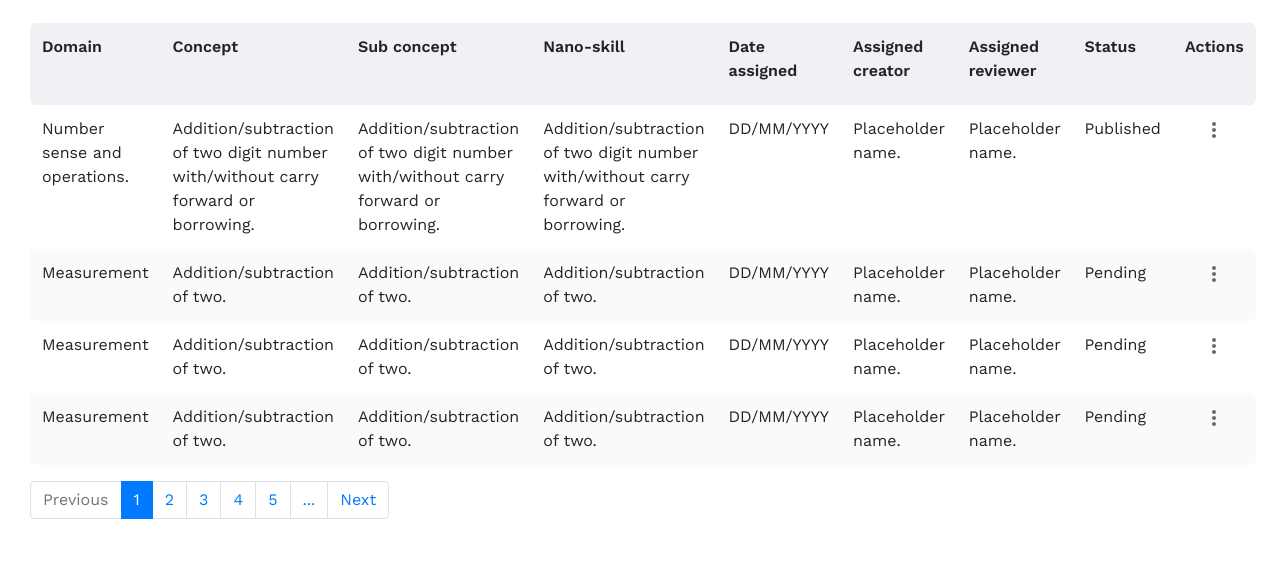
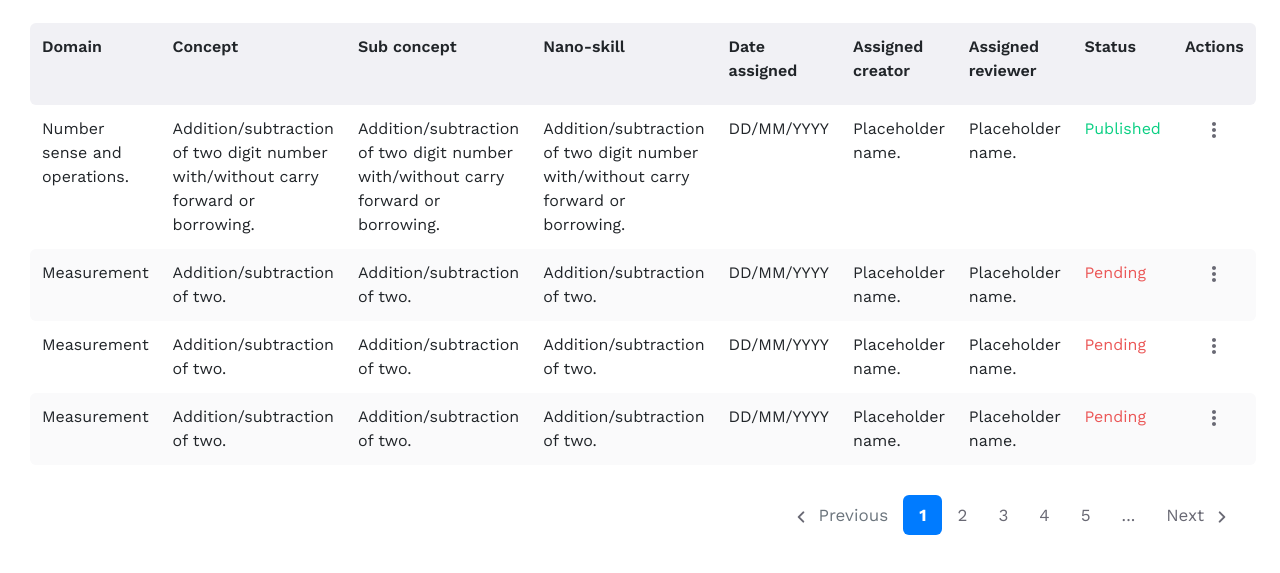
Before and after one commit to atul-gairola/unlearn_kids_progress, a plain HTML site: page index.html in a window 1280 px wide. Shown: the part 127-700 px from the top of the page. Drawn offline with nearby package versions, Linux system fonts and the light colour scheme.

Commit message:
Complete progress site - final commit

```diff
--- a/index.html
+++ b/index.html
@@ -54,17 +54,15 @@
         <td>DD/MM/YYYY</td>
         <td>Placeholder name.</td>
         <td>Placeholder name.</td>
-        <td>Published</td>
+        <td class="status" data-toggle="tooltip" data-placement="top" title='Published'>Published</td>
         <td class='action' >
-          <div class="svg" data-toggle="popover" data-trigger="click"  title="Dismissible popover" data-content="And here's some amazing content. It's very engaging. Right?">
-            <svg  width="24" height="24" viewBox="0 0 24 24" fill="none" xmlns="http://www.w3.org/2000/svg" >
+            <svg  width="24" height="24" viewBox="0 0 24 24" fill="none" xmlns="http://www.w3.org/2000/svg" data-toggle="tooltip" data-placement="bottom" data-html='true' title='<p>View</p><p>Comment</p><p>Delete</p>' >
               <g id="app/more_vert">
                 <path id="icon/navigation/more_vert_24px" fill-rule="evenodd" clip-rule="evenodd"
                   d="M12 8C13.1 8 14 7.1 14 6C14 4.9 13.1 4 12 4C10.9 4 10 4.9 10 6C10 7.1 10.9 8 12 8ZM12 10C10.9 10 10 10.9 10 12C10 13.1 10.9 14 12 14C13.1 14 14 13.1 14 12C14 10.9 13.1 10 12 10ZM10 18C10 16.9 10.9 16 12 16C13.1 16 14 16.9 14 18C14 19.1 13.1 20 12 20C10.9 20 10 19.1 10 18Z"
                   fill="#696974" />
               </g>
             </svg>
-          </div>
         </td>
       </tr>
       <tr>
@@ -75,9 +73,9 @@
         <td>DD/MM/YYYY</td>
         <td>Placeholder name.</td>
         <td>Placeholder name.</td>
-        <td>Pending</td>
+        <td class="status" data-toggle="tooltip" data-placement="top" title='with the creator'>Pending</td>
         <td class='action'>
-          <svg width="24" height="24" viewBox="0 0 24 24" fill="none" xmlns="http://www.w3.org/2000/svg">
+          <svg width="24" height="24" viewBox="0 0 24 24" fill="none" xmlns="http://www.w3.org/2000/svg" data-toggle="tooltip" data-placement="bottom" data-html='true' title='<p>View</p><p>Comment</p><p>Delete</p>'>
             <g id="app/more_vert">
               <path id="icon/navigation/more_vert_24px" fill-rule="evenodd" clip-rule="evenodd"
                 d="M12 8C13.1 8 14 7.1 14 6C14 4.9 13.1 4 12 4C10.9 4 10 4.9 10 6C10 7.1 10.9 8 12 8ZM12 10C10.9 10 10 10.9 10 12C10 13.1 10.9 14 12 14C13.1 14 14 13.1 14 12C14 10.9 13.1 10 12 10ZM10 18C10 16.9 10.9 16 12 16C13.1 16 14 16.9 14 18C14 19.1 13.1 20 12 20C10.9 20 10 19.1 10 18Z"
@@ -94,9 +92,9 @@
         <td>DD/MM/YYYY</td>
         <td>Placeholder name.</td>
         <td>Placeholder name.</td>
-        <td>Pending</td>
+        <td class="status" data-toggle="tooltip" data-placement="top" title='with the creator'>Pending</td>
         <td class='action'>
-          <svg width="24" height="24" viewBox="0 0 24 24" fill="none" xmlns="http://www.w3.org/2000/svg">
+          <svg width="24" height="24" viewBox="0 0 24 24" fill="none" xmlns="http://www.w3.org/2000/svg" data-toggle="tooltip" data-placement="bottom" data-html='true' title='<p>View</p><p>Comment</p><p>Delete</p>'>
             <g id="app/more_vert">
               <path id="icon/navigation/more_vert_24px" fill-rule="evenodd" clip-rule="evenodd"
                 d="M12 8C13.1 8 14 7.1 14 6C14 4.9 13.1 4 12 4C10.9 4 10 4.9 10 6C10 7.1 10.9 8 12 8ZM12 10C10.9 10 10 10.9 10 12C10 13.1 10.9 14 12 14C13.1 14 14 13.1 14 12C14 10.9 13.1 10 12 10ZM10 18C10 16.9 10.9 16 12 16C13.1 16 14 16.9 14 18C14 19.1 13.1 20 12 20C10.9 20 10 19.1 10 18Z"
@@ -113,9 +111,9 @@
         <td>DD/MM/YYYY</td>
         <td>Placeholder name.</td>
         <td>Placeholder name.</td>
-        <td>Pending</td>
+        <td class="status" data-toggle="tooltip" data-placement="top" title='with the creator'>Pending</td>
         <td class='action'>
-          <svg width="24" height="24" viewBox="0 0 24 24" fill="none" xmlns="http://www.w3.org/2000/svg">
+          <svg width="24" height="24" viewBox="0 0 24 24" fill="none" xmlns="http://www.w3.org/2000/svg" data-toggle="tooltip" data-placement="bottom" data-html='true' title='<p>View</p><p>Comment</p><p>Delete</p>'>
             <g id="app/more_vert">
               <path id="icon/navigation/more_vert_24px" fill-rule="evenodd" clip-rule="evenodd"
                 d="M12 8C13.1 8 14 7.1 14 6C14 4.9 13.1 4 12 4C10.9 4 10 4.9 10 6C10 7.1 10.9 8 12 8ZM12 10C10.9 10 10 10.9 10 12C10 13.1 10.9 14 12 14C13.1 14 14 13.1 14 12C14 10.9 13.1 10 12 10ZM10 18C10 16.9 10.9 16 12 16C13.1 16 14 16.9 14 18C14 19.1 13.1 20 12 20C10.9 20 10 19.1 10 18Z"
@@ -128,24 +126,24 @@
     </table>
 
 <!-- PAGINATION -->
-    <nav aria-label="...">
-  <ul class="pagination">
+    <nav  aria-label="...">
+  <ul class="pagination justify-content-end">
     <li class="page-item disabled">
-      <span class="page-link">Previous</span>
+      <span class="page-link"> <img id="left-arrow" src="icons/chevron_left_rounded.png" alt="arrow-head"> Previous</span>
     </li>
     <li class="page-item active">
-      <span class="page-link">
+      <span class="page-link ">
         1
         <span class="sr-only">(current)</span>
       </span>
     </li>
-      <li class="page-item"><a class="page-link" href="#">2</a></li>
+      <li class="page-item "><a class="page-link" href="#">2</a></li>
     <li class="page-item"><a class="page-link" href="#">3</a></li>
     <li class="page-item"><a class="page-link" href="#">4</a></li>
     <li class="page-item"><a class="page-link" href="#">5</a></li>
     <li class="page-item"><a class="page-link" href="#">...</a></li>
     <li class="page-item">
-      <a class="page-link" href="#">Next</a>
+      <a class="page-link" href="#">Next <img id="right-arrow" src="icons/chevron_left_rounded.png" alt="arrow-head"></a>
     </li>
   </ul>
 </nav>
@@ -153,12 +151,12 @@
 
 <!-- Jquery -->
 <script src="https://ajax.googleapis.com/ajax/libs/jquery/3.2.1/jquery.min.js"></script>
-<!-- Popper Js -->
-<source src="https://cdnjs.cloudflare.com/ajax/libs/popper.js/2.4.0/cjs/popper.min.js">
 <!-- Bootstrap Js -->
 <script src="https://code.jquery.com/jquery-3.5.1.slim.min.js" integrity="sha384-DfXdz2htPH0lsSSs5nCTpuj/zy4C+OGpamoFVy38MVBnE+IbbVYUew+OrCXaRkfj" crossorigin="anonymous"></script>
 <script src="https://cdn.jsdelivr.net/npm/popper.js@1.16.0/dist/umd/popper.min.js" integrity="sha384-Q6E9RHvbIyZFJoft+2mJbHaEWldlvI9IOYy5n3zV9zzTtmI3UksdQRVvoxMfooAo" crossorigin="anonymous"></script>
 <script src="https://stackpath.bootstrapcdn.com/bootstrap/4.5.0/js/bootstrap.min.js" integrity="sha384-OgVRvuATP1z7JjHLkuOU7Xw704+h835Lr+6QL9UvYjZE3Ipu6Tp75j7Bh/kR0JKI" crossorigin="anonymous"></script>
+<!-- Popper Js -->
+<source src="https://cdnjs.cloudflare.com/ajax/libs/popper.js/2.4.0/cjs/popper.min.js">
 <!-- Local Js -->
-<source src="index.js" type="text/javascript">
+<script src="index.js" type="text/javascript"></script>
 </html>
--- a/index.js
+++ b/index.js
@@ -1,5 +1,12 @@
 $(function () {
-  $('[data-toggle="popover"]').popover({
-    trigger: "click"
-  })
+  $('[data-toggle="tooltip"]').tooltip()
 })
+
+
+const status = Array.from(document.querySelectorAll('.status'));
+status.forEach(cur => {
+  if (cur.innerHTML === "Published")
+  cur.style.color = '#0ACF83';
+  else
+  cur.style.color = '#EB5757';
+});
--- a/styles.css
+++ b/styles.css
@@ -113,5 +113,34 @@ cursor: pointer;
 transform: scale(1.1);
 }
 
-/*
- */
+/*------------- PAGINATION ------------*/
+.pagination{
+  margin-top: 30px;
+}
+.page-link{
+  font-style: normal;
+font-weight: normal;
+font-size: 17px;
+color: #696974;
+border: none;
+border-radius: 6px;
+padding: 0.6rem 1rem;
+
+}
+.active .page-link{
+  font-weight: 700 ;
+}
+.page-item:first-child .page-link {
+  margin-left: 0;
+  border-top-left-radius: 0;
+  border-bottom-left-radius: 0;
+}
+
+.page-item:last-child .page-link {
+  border-top-right-radius: 0.25rem;
+  border-bottom-right-radius: 0.25rem;
+}
+
+#right-arrow{
+  transform: rotate(180deg);
+}
```
Also changed, not shown: icons/chevron_left_rounded.png (added).
